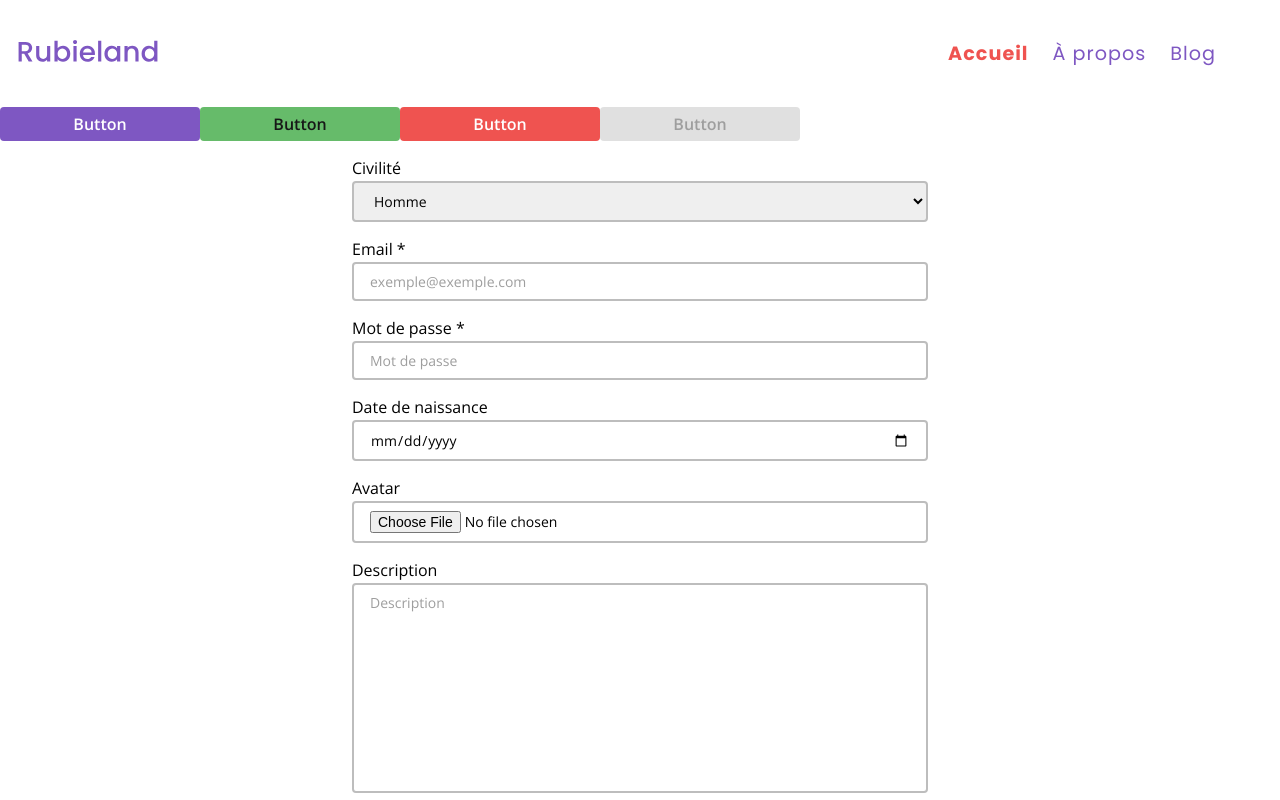
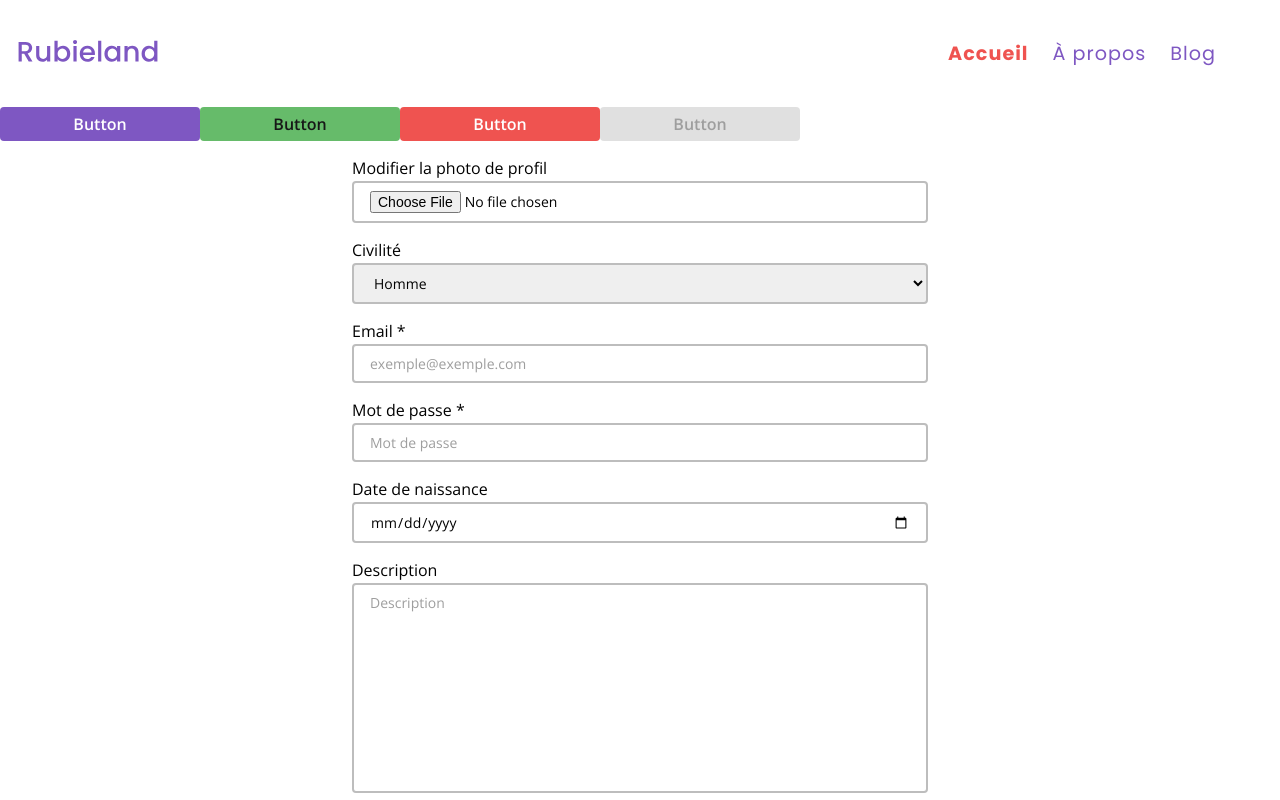
Before and after one commit to rubieland/rubieland, a React (Vite) app in the folder frontend/: page / in a window 1280 px wide. Shown: the top 800 px of the page. Built offline with nearby package versions, Linux system fonts and the light colour scheme.

Commit message:
refactor(FormTests): move FIleInput at the top of the form and remove useless withLabel props

```diff
--- a/frontend/src/ui/components/FormTests/FormTests.tsx
+++ b/frontend/src/ui/components/FormTests/FormTests.tsx
@@ -53,6 +53,12 @@ const FormTests = () => {
   return (
     <FormProvider {...form}>
       <form onSubmit={form.handleSubmit(onSubmit)}>
+        <ControlledFileInput
+          acceptedMimetypes={acceptedMimeTypesString}
+          inputType="avatar"
+          label="Modifier la photo de profil"
+          name="avatar"
+        />
         <ControlledSelect
           placeholder={mockSelectPlaceholder}
           items={mockSelectItems}
@@ -80,11 +86,7 @@ const FormTests = () => {
           maxDate={formattedMaxBirthDate}
           minDate={formattedMinBirthDate}
         />
-        <ControlledFileInput
-          acceptedMimetypes={acceptedMimeTypesString}
-          label="Avatar"
-          name="avatar"
-        />
+
         <ControlledTextarea label="Description" name="description" withLabel />
         <ControlledCheckbox label="Publier cet article ?" name="isPublished" />
         <div className="form-input">
```
